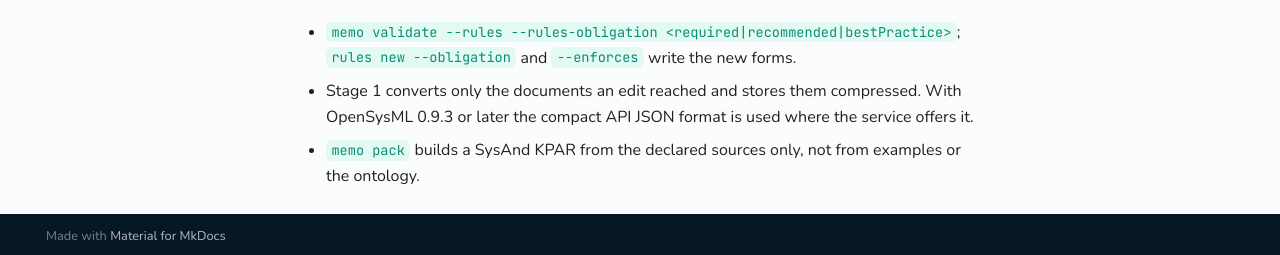
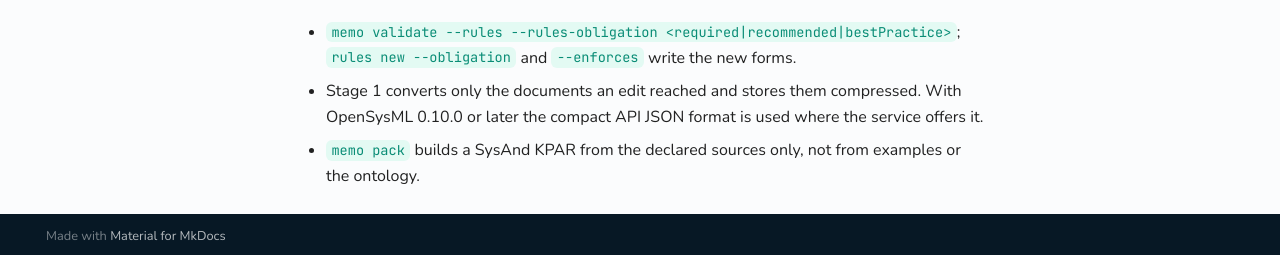
Before and after one commit to memoarchitect/memo-tools, an MkDocs documentation site: the page built from docs/release-notes.md, in a window 1280 px wide and 1114 px high. Shown: the part 856-1111 px from the top of the window. Built offline with MkDocs 1.6.1 and Material for MkDocs 9.7.7, drawn with Linux system fonts in a browser that asks for light colours; comment, search, counter and statistics services are not loaded.

Commit message:
docs: compact format needs OpenSysML 0.10.0
Co-Authored-By: Claude Sonnet 5.5 <noreply@anthropic.com>

```diff
--- a/docs/release-notes.md
+++ b/docs/release-notes.md
@@ -14,5 +14,5 @@ Versioned under [semantic versioning](https://semver.org/). Before 1.0 a change
 ### Added
 
 - `memo validate --rules --rules-obligation <required|recommended|bestPractice>`; `rules new --obligation` and `--enforces` write the new forms.
-- Stage 1 converts only the documents an edit reached and stores them compressed. With OpenSysML 0.9.3 or later the compact API JSON format is used where the service offers it.
+- Stage 1 converts only the documents an edit reached and stores them compressed. With OpenSysML 0.10.0 or later the compact API JSON format is used where the service offers it.
 - `memo pack` builds a SysAnd KPAR from the declared sources only, not from examples or the ontology.
```
